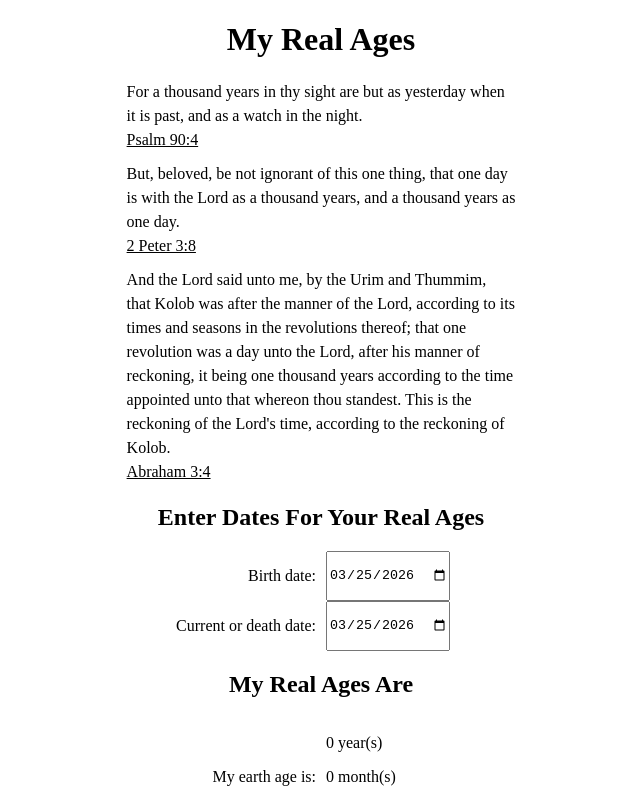
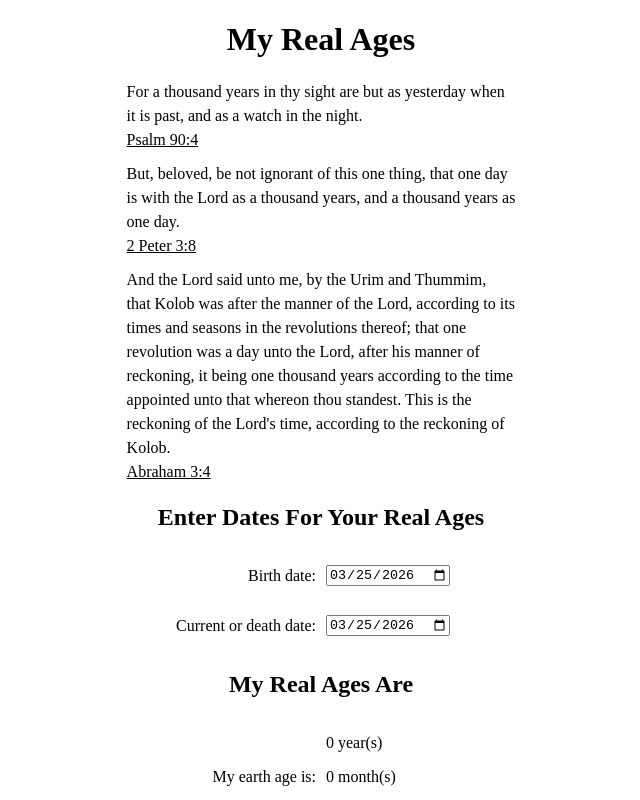
Before and after one commit to dannyvorton/my-real-ages, a Vue app in the folder vue/: page / in a window 1280 px wide. Shown: the top 800 px of the page, without its empty margins (319-959 px from the left). Built offline with nearby package versions, Linux system fonts and the light colour scheme.

Commit message:
correct formatting

```diff
--- a/vue/src/components/DateCp.vue
+++ b/vue/src/components/DateCp.vue
@@ -31,15 +31,17 @@
   h2 {
     text-align: center;
   }
-  input {
-    width: max-content;
-  }
   .date-input {
     display: grid;
     grid-template-columns: 1fr 1fr;
+    align-items: center;
     gap: 10px;
   }
   .date-label {
     text-align: right;
   }
+  input {
+    width: max-content;
+    height: max-content;
+  }
 </style>
```
